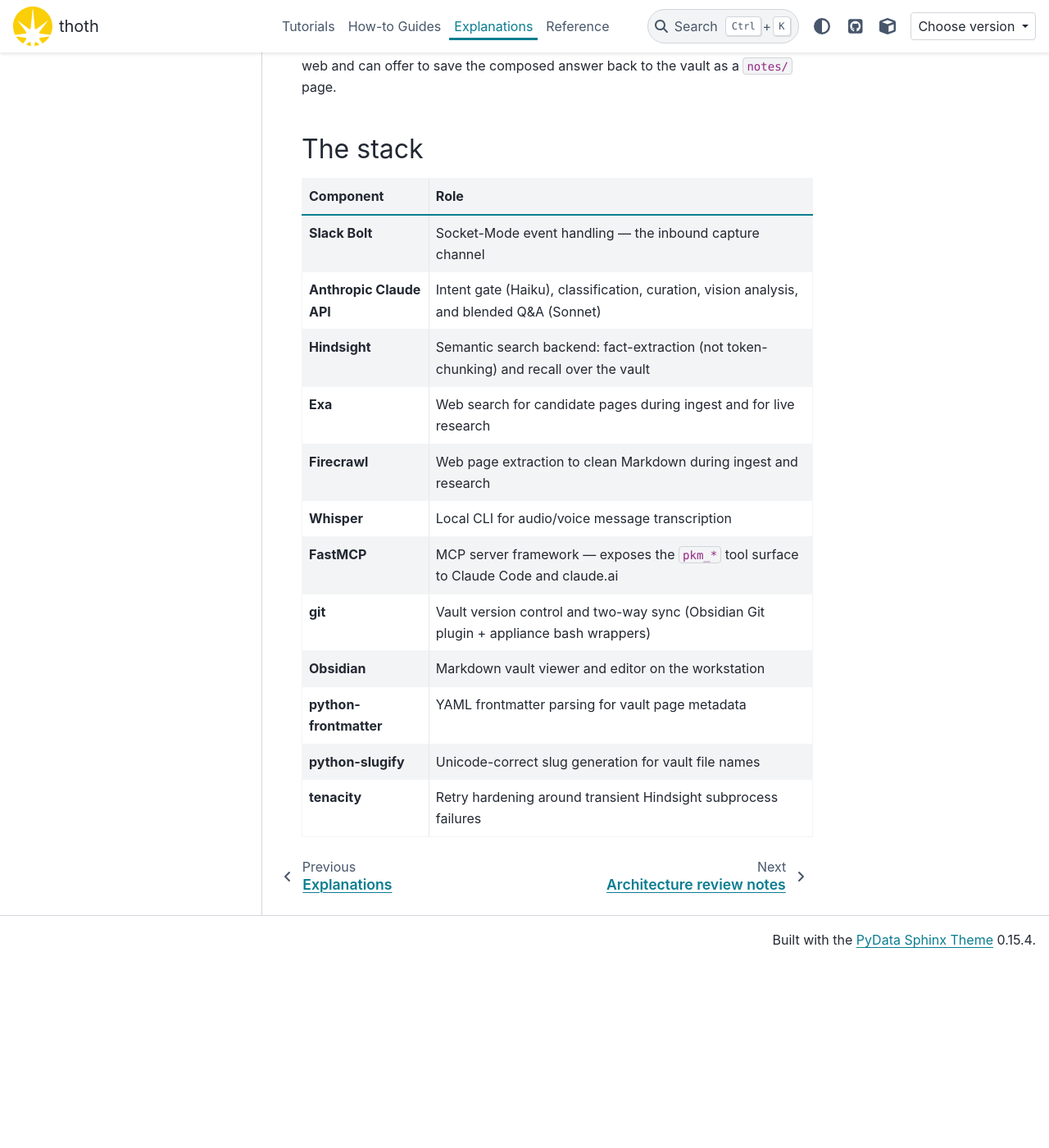
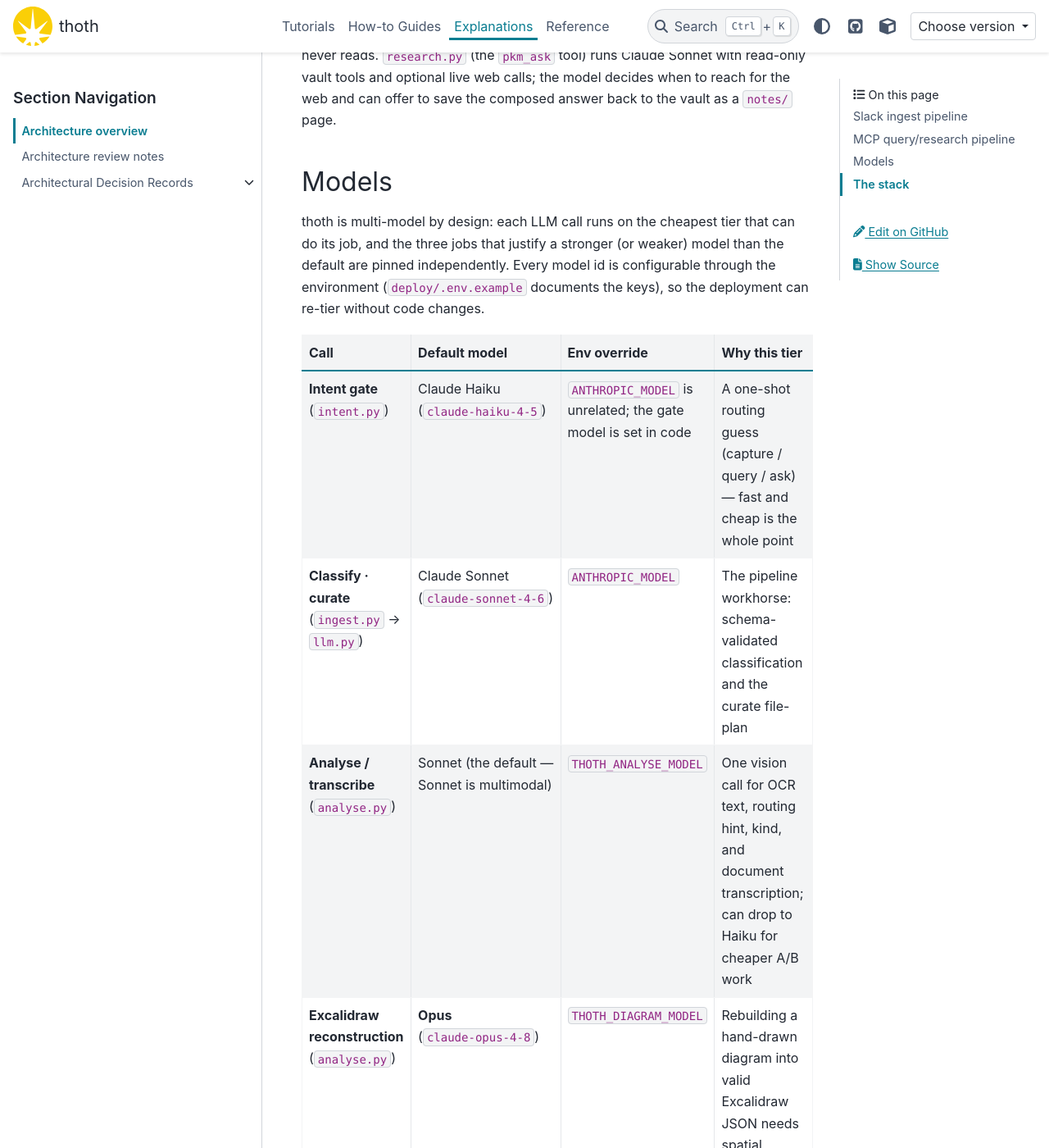
Before and after one commit to gilesknap/thoth, a Sphinx documentation site: the page built from docs/explanations/architecture.md, in a window 1280 px wide and 1400 px high, scrolled down 2425 px. Shown: the whole window at 82% size. Built offline with Sphinx 7.4.7 and the PyData theme 0.15.4, drawn with Linux system fonts in a browser that asks for light colours; pages that are not in the unit, such as notebooks, are missing from menus; the version number could not be read and is left out; before the commit the page ends 3601 px from its top, so only the background shows below that; some of the changed text lies outside the part shown.

Commit message:
docs(architecture): document the multi-model pipeline strategy
The architecture overview described the analyse seam and Excalidraw
reconstruction but never spelled out which model runs each call, and the
diagram implied a single Sonnet backend.

- Add a Models section: a table mapping each LLM call (intent gate, classify
  /curate, analyse/transcribe, Excalidraw reconstruction, blended Q&A) to its
  default tier, env override, and rationale.
- Note the Excalidraw reconstruction pins Opus by default (THOTH_DIAGRAM_MODEL,
  shipped in deploy/.env.example) for the spatial reasoning it needs.
- Show analyse.py in the ingest diagram and cross-link the analyse-seam prose
  to the new Models section.
- Reflect the multi-model backend in the stack table's Anthropic row.

Co-Authored-By: Claude Opus 4.8 (1M context) <noreply@anthropic.com>

```diff
--- a/docs/explanations/architecture.md
+++ b/docs/explanations/architecture.md
@@ -32,7 +32,9 @@ flowchart TB
     ig -->|query| qry["query.py"]
     ig -->|ask| res["research.py"]
     ing --> ext["extract.py<br>Exa · Firecrawl · Whisper<br>fetch URLs · transcribe audio"]
-    ing --> llm["llm.py<br>Claude Sonnet API<br>classify · curate · vision"]
+    ing --> an["analyse.py<br>vision: kind · transcribe<br>Excalidraw via Opus"]
+    ing --> llm["llm.py<br>Claude Sonnet API<br>classify · curate"]
+    an --> llm
     ing --> va["vault.py<br>path-confined writes<br>schema validation"]
     ing --> hs["hindsight.py<br>Hindsight CLI<br>semantic index"]
     va --> gs["git_sync.py<br>vault-pull · vault-commit"]
@@ -54,9 +56,11 @@ A binary capture (image or PDF) passes through the **analyse seam**
 text, a routing hint, entities/concepts, and an image *kind* (`diagram` /
 `document` / `screenshot` / `photo`). That kind drives best-effort, kind-specific
 handling — a diagram becomes an editable `.excalidraw.md` saved alongside the
-original (a second vision call), and a document gets a faithful
-structured-markdown transcription in its body. The original is always kept and a
-derivation failure never defers the capture (ADR-0009).
+original (a second vision call, pinned to **Opus** by default because
+reconstructing layout into valid Excalidraw JSON needs spatial reasoning), and a
+document gets a faithful structured-markdown transcription in its body. The
+original is always kept and a derivation failure never defers the capture
+(ADR-0009). See [Models](models) for the per-call model strategy.
 
 ## MCP query/research pipeline
 
@@ -87,12 +91,36 @@ read-only vault tools and optional live web calls; the model decides when to
 reach for the web and can offer to save the composed answer back to the vault
 as a `notes/` page.
 
+(models)=
+## Models
+
+thoth is multi-model by design: each LLM call runs on the cheapest tier that can
+do its job, and the three jobs that justify a stronger (or weaker) model than the
+default are pinned independently. Every model id is configurable through the
+environment (`deploy/.env.example` documents the keys), so the deployment can
+re-tier without code changes.
+
+| Call | Default model | Env override | Why this tier |
+|---|---|---|---|
+| **Intent gate** (`intent.py`) | Claude Haiku (`claude-haiku-4-5`) | `ANTHROPIC_MODEL` is unrelated; the gate model is set in code | A one-shot routing guess (capture / query / ask) — fast and cheap is the whole point |
+| **Classify · curate** (`ingest.py` → `llm.py`) | Claude Sonnet (`claude-sonnet-4-6`) | `ANTHROPIC_MODEL` | The pipeline workhorse: schema-validated classification and the curate file-plan |
+| **Analyse / transcribe** (`analyse.py`) | Sonnet (the default — Sonnet is multimodal) | `THOTH_ANALYSE_MODEL` | One vision call for OCR text, routing hint, kind, and document transcription; can drop to Haiku for cheaper A/B work |
+| **Excalidraw reconstruction** (`analyse.py`) | **Opus** (`claude-opus-4-8`) | `THOTH_DIAGRAM_MODEL` | Rebuilding a hand-drawn diagram into valid Excalidraw JSON needs spatial reasoning — worth a stronger model than the default |
+| **Blended Q&A** (`research.py`, `query.py`) | Sonnet (`ANTHROPIC_MODEL`) | `ANTHROPIC_MODEL` | Reasoning over read-only vault tools plus optional live web calls |
+
+`ANTHROPIC_MODEL` sets the default for every call that does not pin its own model;
+`THOTH_ANALYSE_MODEL` and `THOTH_DIAGRAM_MODEL` are per-call overrides that fall
+back to `ANTHROPIC_MODEL` when unset. The default deployment ships
+`THOTH_DIAGRAM_MODEL=claude-opus-4-8` and leaves the rest on Sonnet. Bare aliases
+that 404 fall back to a proven dated id (`llm.py`); a daily call-count budget
+(`budget.py`) guards every model chokepoint against redelivery storms.
+
 ## The stack
 
 | Component | Role |
 |---|---|
 | **Slack Bolt** | Socket-Mode event handling — the inbound capture channel |
-| **Anthropic Claude API** | Intent gate (Haiku), classification, curation, vision analysis, and blended Q&A (Sonnet) |
+| **Anthropic Claude API** | Multi-model LLM backend — intent gate (Haiku), classify/curate/analyse/Q&A (Sonnet), Excalidraw reconstruction (Opus). See [Models](models) |
 | **Hindsight** | Semantic search backend: fact-extraction (not token-chunking) and recall over the vault |
 | **Exa** | Web search for candidate pages during ingest and for live research |
 | **Firecrawl** | Web page extraction to clean Markdown during ingest and research |
```
